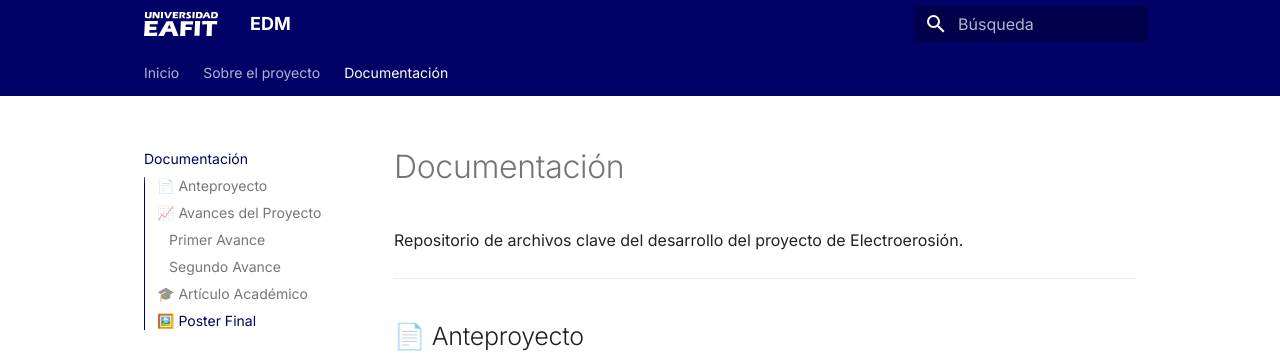
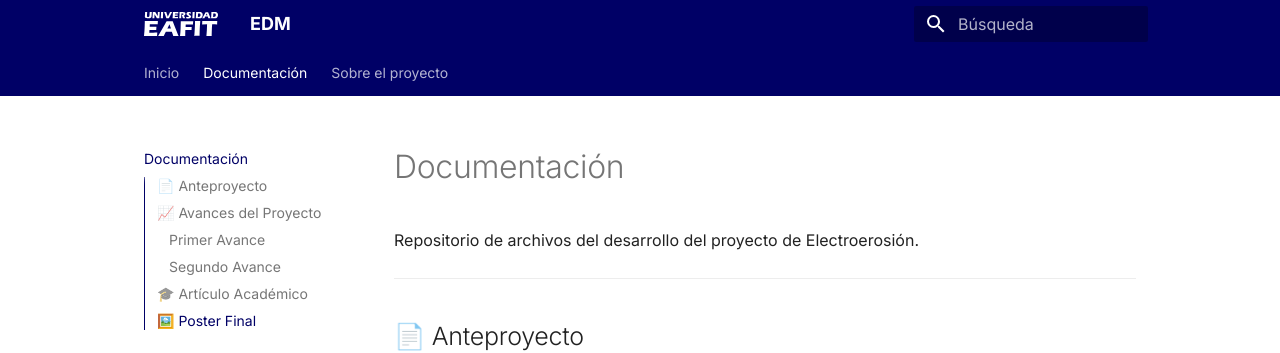
Before and after one commit to semillero-ares/PA251A, an MkDocs documentation site: the page built from docs/documentos.md, in a window 1280 px wide and 1236 px high. Shown: the top 353 px of the window. Built offline with MkDocs 1.6.1 and Material for MkDocs 9.7.7, drawn with Linux system fonts in a browser that asks for light colours.

Commit message:
Cambio 14/03

```diff
--- a/docs/x.md
+++ b/docs/documentos.md
@@ -1,5 +1,5 @@
 # Documentación
-Repositorio de archivos clave del desarrollo del proyecto de Electroerosión.
+Repositorio de archivos del desarrollo del proyecto de Electroerosión.
 
 ---
 
```
Also changed, not shown: docs/formulacion.md (+1 -1 lines).
